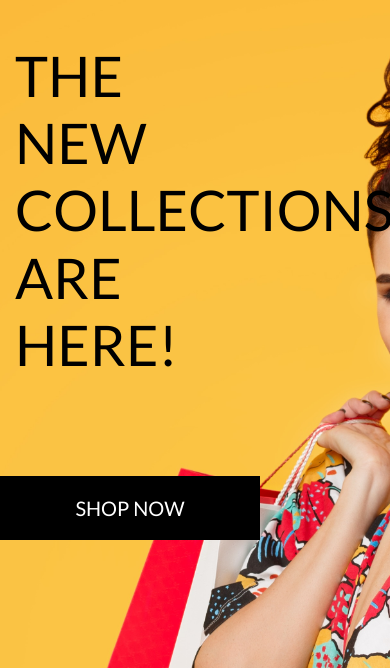
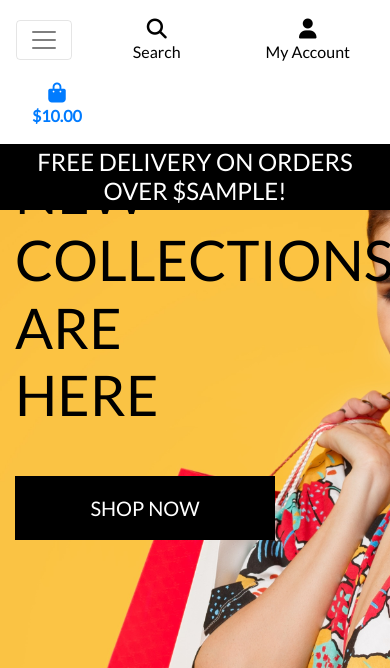
Before and after one commit to alancoomeynts-hub/boutique-ado, a Django app: template home/templates/home/index.html in a window 390 px wide. Shown: the top 668 px of the page. Run offline with Django 3.2, Linux system fonts and the light colour scheme; the template is opened without the code that fills it: most values are stand-ins (such as "Sample title", 1, 10 or a date in 2020); some libraries are stand-ins or nearby versions.

Commit message:
Add mobile header and main navbars

```diff
--- a/home/templates/home/index.html
+++ b/home/templates/home/index.html
@@ -1,5 +1,6 @@
 {% extends "base.html" %}
-{%  load static %}
+
+{% load static %}
 
 {% block page_header %}
     <div class="container header-container">
@@ -13,12 +14,14 @@
     <div class="container h-100">
         <div class="row h-100">
             <div class="col-7 col-md-6 my-auto">
-            <h1 class="display-4 logo-font text-black"> The new collections are here!</h1>
-            </div>
-            <div class="my-5">
-                <h4>
-                    <a href="" class="shop-now-button btn btn-lg rounded-0 text-uppercase py-3">Shop Now</a>
-                </h4>
+                <h1 class="display-4 logo-font text-black">
+                    The new collections are here
+                </h1>
+                <div class="my-5">
+                    <h4>
+                        <a href="" class="shop-now-button btn btn-lg rounded-0 text-uppercase py-3">Shop Now</a>
+                    </h4>
+                </div>
             </div>
         </div>
     </div>
--- a/static/css/styles.css
+++ b/static/css/styles.css
@@ -56,6 +56,11 @@ body {
     border: 1px solid black !important;
 }
 
+.bg-black {
+    background: #000 !important;
+}
+
+
 /* -------------------------------- Media Queries */
 
 /* Slightly larger container on xl screens */
--- a/templates/base.html
+++ b/templates/base.html
@@ -104,6 +104,21 @@
         </ul>
       </div>
     </div>
+      <div class="row bg-white">
+      <nav class="navbar navbar-expand-lg navbar-light w-100">
+        <button class="navbar-toggler" type="button" data-toggle="collapse" data-target="#main-nav"
+          aria-controls="main-nav" aria-expanded="false" aria-label="Toggle navigation">
+          <span class="navbar-toggler-icon"></span>
+        </button>
+        {% include 'includes/mobile-top-header.html' %}
+        {% include 'includes/main-nav.html' %}
+      </nav>
+    </div>
+    <div id="delivery-banner" class="row text-center">
+      <div class="col bg-black text-white">
+        <h4 class="logo-font my-1">Free delivery on orders over ${{ free_shipping_threshold }}!</h4>
+      </div>
+    </div>
   </header>
 
   {% if messages %}
--- /dev/null
+++ b/templates/includes/main-nav.html
@@ -0,0 +1,50 @@
+<div class="collapse navbar-collapse" id="main-nav">
+    <ul class="navbar-nav w-auto mx-auto">
+        <li class="nav-item dropdown">
+            <a class="logo-font font-weight-bold nav-link text-black mr-5" href="#" id="all-products-link" data-toggle="dropdown" aria-haspopup="true" aria-expanded="false">
+                All Products
+            </a>
+            <div class="dropdown-menu border-0" aria-labelledby="all-products-link">
+                <a href="" class="dropdown-item">By Price</a>
+                <a href="" class="dropdown-item ">By Rating</a>
+                <a href="" class="dropdown-item ">By Category</a>
+                <a href="" class="dropdown-item">All Products</a>
+            </div>
+        </li>
+
+        <li class="nav-item dropdown">
+            <a class="logo-font font-weight-bold nav-link text-black mr-5" href="#" id="clothing-link" data-toggle="dropdown" aria-haspopup="true" aria-expanded="false">
+                Clothing
+            </a>
+            <div class="dropdown-menu border-0" aria-labelledby="clothing-link">
+                <a href="" class="dropdown-item">Activewear &amp; Essentials</a>
+                <a href="" class="dropdown-item">Jeans</a>
+                <a href="" class="dropdown-item">Shirts</a>
+                <a href="" class="dropdown-item">All Clothing</a>
+            </div>
+        </li>
+
+        <li class="nav-item dropdown">
+            <a class="logo-font font-weight-bold nav-link text-black mr-5" href="#" id="homeware-link" data-toggle="dropdown" aria-haspopup="true" aria-expanded="false">
+                Homeware
+            </a>
+            <div class="dropdown-menu border-0" aria-labelledby="homeware-link">
+                <a href="" class="dropdown-item">Bed &amp; Bath</a>
+                <a href="" class="dropdown-item">Kitchen &amp; Dining</a>
+                <a href="" class="dropdown-item">All Homeware</a>
+            </div>
+        </li>
+
+        <li class="nav-item dropdown">
+            <a class="logo-font font-weight-bold nav-link text-black" href="#" id="specials-link" data-toggle="dropdown" aria-haspopup="true" aria-expanded="false">
+                Special Offers
+            </a>
+            <div class="dropdown-menu border-0" aria-labelledby="specials-link">
+                <a href="" class="dropdown-item">New Arrivals</a>
+                <a href="" class="dropdown-item">Deals</a>
+                <a href="" class="dropdown-item">Clearance</a>
+                <a href="" class="dropdown-item">All Specials</a>
+            </div>
+        </li>
+    </ul>
+</div>
--- /dev/null
+++ b/templates/includes/mobile-top-header.html
@@ -0,0 +1,56 @@
+<li class="list-inline-item">
+    <a class="text-black nav-link d-block d-lg-none" href="#" id="mobile-search" data-toggle="dropdown" aria-haspopup="true" aria-expanded="false">
+        <div class="text-center">
+            <div><i class="fas fa-search fa-lg"></i></div>
+            <p class="my-0">Search</p>
+        </div>
+    </a>
+    <div class="dropdown-menu border-0 w-100 p-3 rounded-0 my-0" aria-labelledby="mobile-search">
+        <form class="form" method="GET" action="">
+            <div class="input-group w-100">
+                <input class="form-control border border-black rounded-0" type="text" name="q" placeholder="Search our site">
+                <div class="input-group-append">
+                    <button class="form-control form-control btn btn-black border border-black rounded-0" type="submit">
+                        <span class="icon">
+                            <i class="fas fa-search"></i>
+                        </span>
+                    </button>
+                </div>
+            </div>
+        </form>
+    </div>
+</li>
+<li class="list-inline-item dropdown">
+    <a class="text-black nav-link d-block d-lg-none" href="#" id="user-options" data-toggle="dropdown" aria-haspopup="true" aria-expanded="false">
+        <div class="text-center">
+            <div><i class="fas fa-user fa-lg"></i></div>
+            <p class="my-0">My Account</p>
+        </div>
+    </a>
+    <div class="dropdown-menu border-0" aria-labelledby="user-options">
+        {% if request.user.is_authenticated %}
+            {% if request.user.is_superuser %}
+                <a href="{% url 'account_logout' %}" class="dropdown-item">Product Management</a>
+            {% endif %}
+            <a href="" class="dropdown-item">My Profile</a>
+            <a href="{% url 'account_logout' %}" class="dropdown-item">Logout</a>
+        {% else %}
+            <a href="{% url 'account_signup' %}" class="dropdown-item">Register</a>
+            <a href="{% url 'account_login' %}" class="dropdown-item">Login</a>
+        {% endif %}
+    </div>
+</li>
+<li class="list-inline-item">
+    <a class="{% if grand_total %}text-primary font-weight-bold{% else %}text-black{% endif %} nav-link d-block d-lg-none" href="">
+        <div class="text-center">
+            <div><i class="fas fa-shopping-bag fa-lg"></i></div>
+            <p class="my-0">
+                {% if grand_total %}
+                    ${{ grand_total|floatformat:2 }}
+                {% else %}
+                    $0.00
+                {% endif %}
+            </p>
+        </div>
+    </a>
+</li>
```
